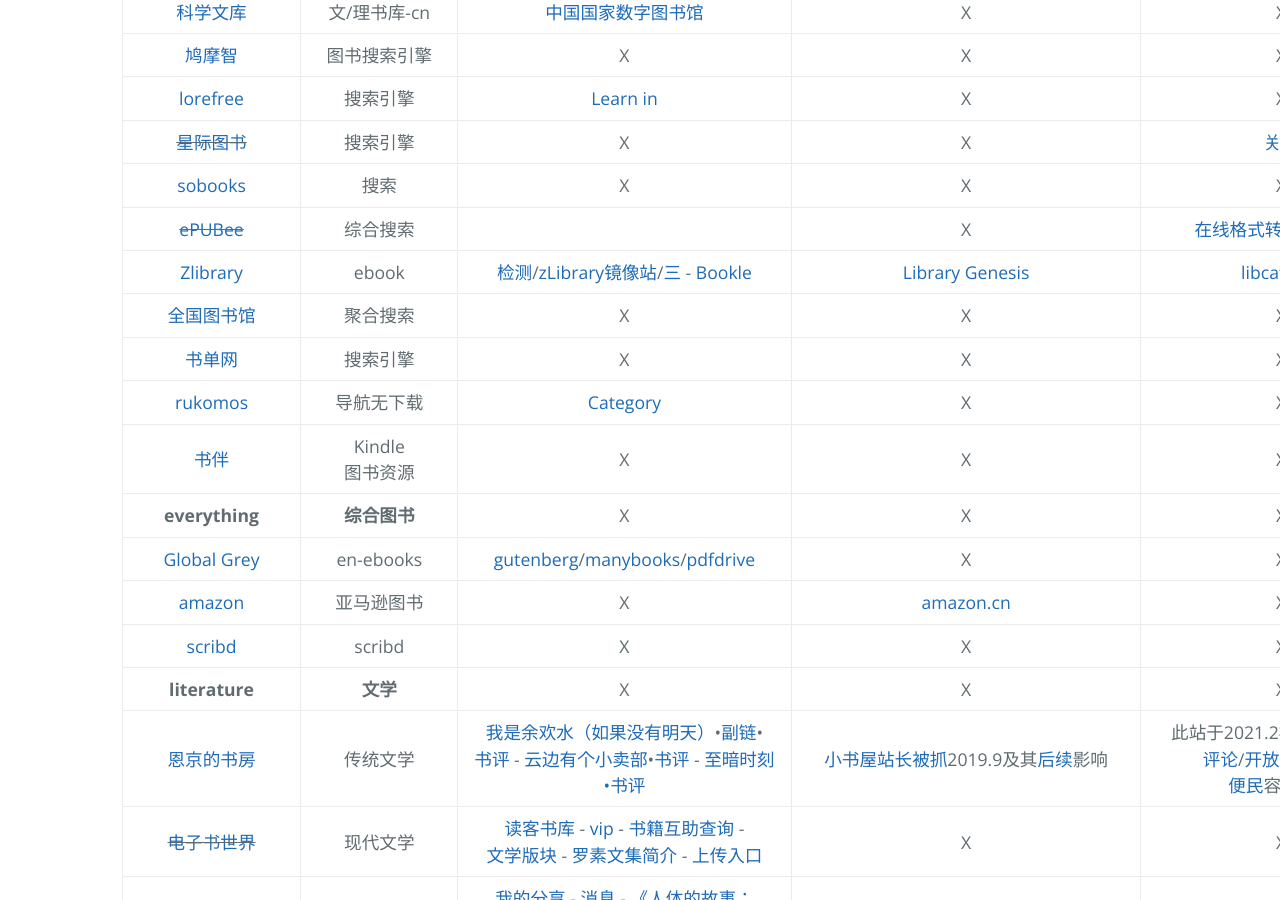
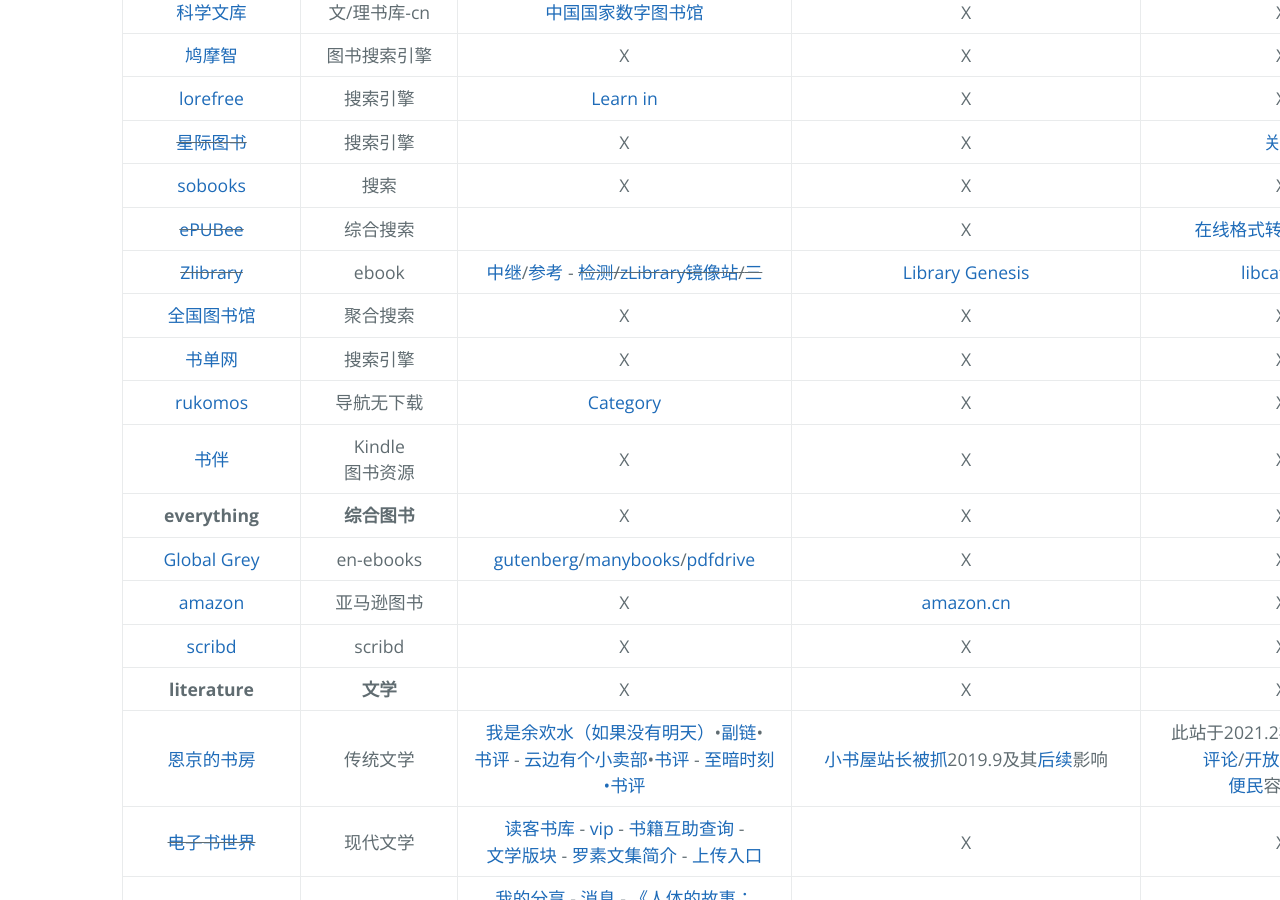
Before and after one commit to AmbroseRen/test, a Jekyll site: the page built from Library/BookSearch.md, in a window 1280 px wide and 900 px high, scrolled down 667 px. Built offline with Jekyll 4.4.1, drawn with Linux system fonts in a browser that asks for light colours; our own code applies the rules of GitHub Pages for plain Markdown files; the repository's description, which GitHub fills in, is left out.

Commit message:
Update BookSearch.md

```diff
--- a/Library/BookSearch.md
+++ b/Library/BookSearch.md
@@ -24,7 +24,7 @@
 | ~~[星际图书](http://test.xxce.top:7743/)~~ | 搜索引擎 | X | X | [关于](http://test.xxce.top:7743/about) |
 | [sobooks](https://sobooks.cc/) | 搜索 | X | X | X |
 | ~~[ePUBee](http://cn.epubee.com/books/?action=addbooks)~~ | 综合搜索 |  | X | [在线格式转换](https://www.aconvert.com/cn/ebook/epub-to-mobi/) - [转换二](http://cn.epubee.com/) |
-| [Zlibrary](https://b-ok.global/) | ebook | [检测](https://find.looks.wang/)/[zLibrary镜像站](https://1lib.limited/)/[三](https://zh.u1lib.org/) - [Bookle](http://x5v.net/) | [Library Genesis](http://libgen.rs/) | [libcats](https://libcats.org/)-Ru |
+| ~~[Zlibrary](https://b-ok.global/)~~ | ebook | [中继](https://zlib.cydiar.com/)/[参考](https://iui.su/380/) - ~~[检测](https://find.looks.wang/)/[zLibrary镜像站](https://1lib.limited/)/[三](https://zh.u1lib.org/)~~ | [Library Genesis](http://libgen.rs/) | [libcats](https://libcats.org/)-Ru |
 | [全国图书馆](http://www.ucdrs.superlib.net/) | 聚合搜索 | X | X | X |
 | [书单网](https://www.shudan.vip/) | 搜索引擎 | X | X | X |
 | [rukomos](http://cn-library.rukomos.ru/) | 导航无下载 | [Category](http://cn-library.rukomos.ru/list_categories.html) | X | X |
```
